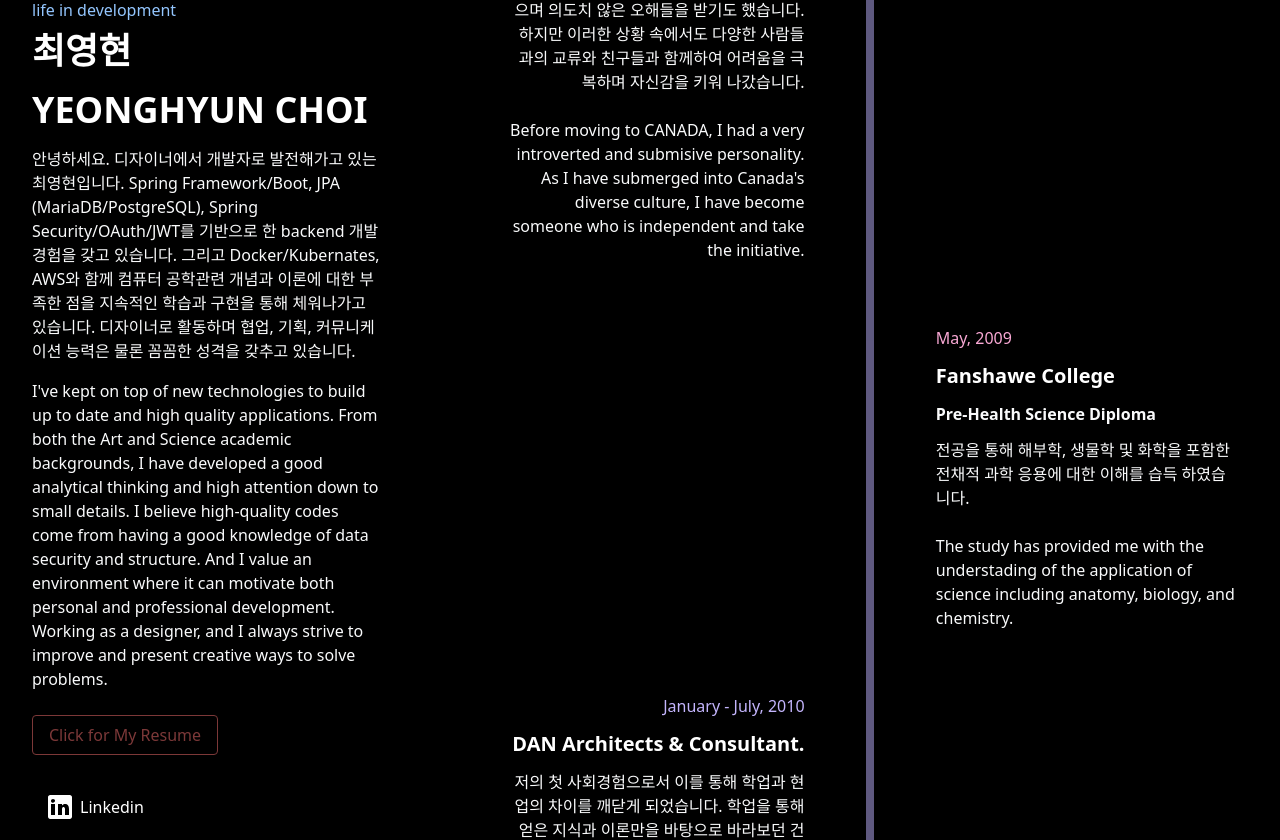
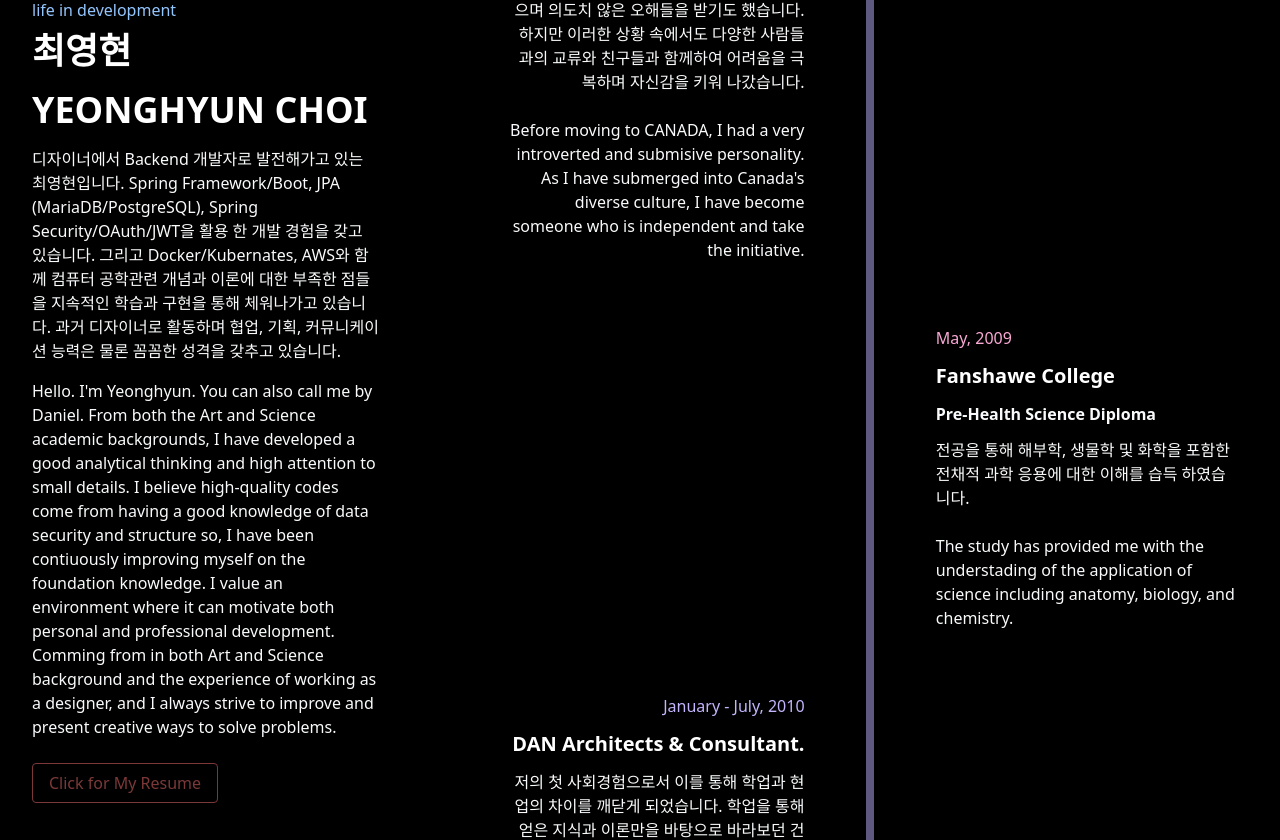
Before and after one commit to yhdchoi/portfolio, a Vue app: page /about in a window 1280 px wide. Shown: the part 412-1252 px from the top of the page. Built offline with nearby package versions, Linux system fonts and the light colour scheme.

Commit message:
Header Update

```diff
--- a/src/components/Footer.vue
+++ b/src/components/Footer.vue
@@ -1,5 +1,5 @@
 <template>
       <div class="bg-gray-200 h-10 w-full bottom-0 text-center">
-          <i class="leading-10">Created by YEONGHYUN CHOI. 2021. with Vue.js &copy;</i>
+          <i class="leading-10">Created by YEONGHYUN CHOI. 2021. with Vue.js & AWS &copy;</i>
       </div>
 </template>
--- a/src/views/About.vue
+++ b/src/views/About.vue
@@ -22,23 +22,25 @@
             Yeonghyun Choi
           </p>
           <p class="text-sm md:text-base text-gray-50 mb-4">
-            안녕하세요. 디자이너에서 개발자로 발전해가고 있는 최영현입니다.
-            Spring Framework/Boot, JPA (MariaDB/PostgreSQL), Spring
-            Security/OAuth/JWT를 기반으로 한 backend 개발 경험을 갖고 있습니다.
-            그리고 Docker/Kubernates, AWS와 함께 컴퓨터 공학관련 개념과 이론에
-            대한 부족한 점을 지속적인 학습과 구현을 통해 체워나가고 있습니다.
+            디자이너에서 Backend 개발자로 발전해가고 있는 최영현입니다. Spring
+            Framework/Boot, JPA (MariaDB/PostgreSQL), Spring
+            Security/OAuth/JWT을 활용 한 개발 경험을 갖고 있습니다. 그리고
+            Docker/Kubernates, AWS와 함께 컴퓨터 공학관련 개념과 이론에 대한
+            부족한 점들을 지속적인 학습과 구현을 통해 체워나가고 있습니다. 과거
             디자이너로 활동하며 협업, 기획, 커뮤니케이션 능력은 물론 꼼꼼한
             성격을 갖추고 있습니다.
           </p>
           <p class="text-sm md:text-base text-gray-50 mb-4">
-            I've kept on top of new technologies to build up to date and high
-            quality applications. From both the Art and Science academic
-            backgrounds, I have developed a good analytical thinking and high
-            attention down to small details. I believe high-quality codes come
-            from having a good knowledge of data security and structure. And I
-            value an environment where it can motivate both personal and
-            professional development. Working as a designer, and I always strive
-            to improve and present creative ways to solve problems.
+            Hello. I'm Yeonghyun. You can also call me by Daniel. From both the
+            Art and Science academic backgrounds, I have developed a good
+            analytical thinking and high attention to small details. I believe
+            high-quality codes come from having a good knowledge of data
+            security and structure so, I have been contiuously improving myself
+            on the foundation knowledge. I value an environment where it can
+            motivate both personal and professional development. Comming from in
+            both Art and Science background and the experience of working as a
+            designer, and I always strive to improve and present creative ways
+            to solve problems.
           </p>
 
           <div class="mt-4">
--- a/src/views/Projects.vue
+++ b/src/views/Projects.vue
@@ -155,7 +155,7 @@
 
     <br />
 
-    <!-- React -->
+    <!-- React_BB -->
     <!-- <div class="w-3/5 mx-auto my-6">
       <a
         class="animate-pulse  text-purple-200 flex items-center justify-center"
```
